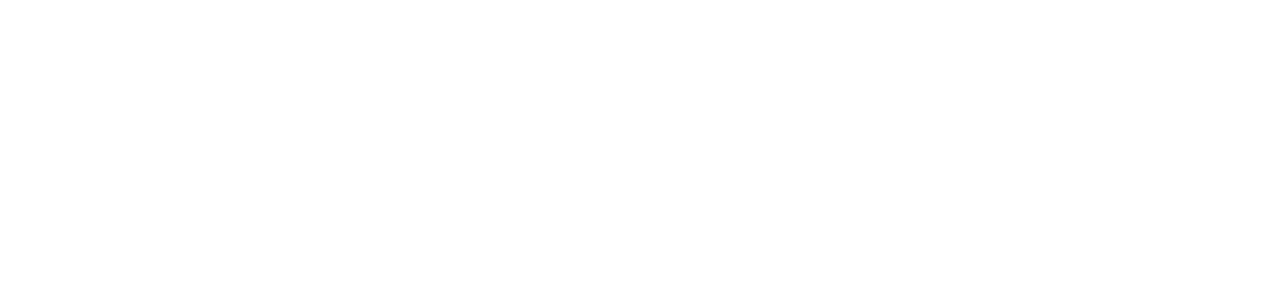
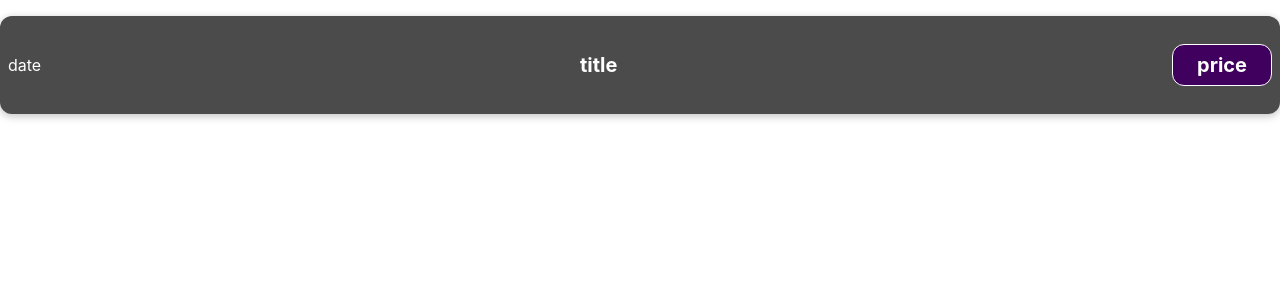
Before and after one commit to ilmarIV/expenses, a React (Create React App) app: page / in a window 1280 px wide. Shown: the top 300 px of the page. Built offline with nearby package versions, Linux system fonts and the light colour scheme.

Commit message:
addad expenseitem

```diff
--- a/src/App.js
+++ b/src/App.js
@@ -1,10 +1,12 @@
 import './App.css';
+import ExpenseItem from './comp/ExpenseItem';
 
-function App() {
+const App = () => {
   return (
     <div className="App">
+      <ExpenseItem />
     </div>
-  );
+  )
 }
 
 export default App;
--- /dev/null
+++ b/src/comp/ExpenseItem.css
@@ -0,0 +1,57 @@
+.expense-item {
+    display: flex;
+    justify-content: space-between;
+    align-items: center;
+    box-shadow: 0 2px 8px rgba(0, 0, 0, 0.25);
+    padding: 0.5rem;
+    margin: 1rem 0;
+    border-radius: 12px;
+    background-color: #4b4b4b;
+    color: white;
+}
+
+.expense-item__description {
+    display: flex;
+    flex-direction: column;
+    gap: 1rem;
+    align-items: flex-end;
+    flex-flow: column-reverse;
+    justify-content: flex-start;
+    flex: 1;
+}
+
+.expense-item h2 {
+    color: #3a3a3a;
+    font-size: 1rem;
+    flex: 1;
+    margin: 0 1rem;
+    color: white;
+}
+
+.expense-item__price {
+    font-size: 1rem;
+    font-weight: bold;
+    color: white;
+    background-color: #40005d;
+    border: 1px solid white;
+    padding: 0.5rem;
+    border-radius: 12px;
+}
+
+@media (min-width: 580px) {
+    .expense-item__description {
+        flex-direction: row;
+        align-items: center;
+        justify-content: flex-start;
+        flex: 1;
+    }
+
+    .expense-item__description h2 {
+        font-size: 1.25rem;
+    }
+
+    .expense-item__price {
+        font-size: 1.25rem;
+        padding: 0.5rem 1.5rem;
+    }
+}
--- /dev/null
+++ b/src/comp/ExpenseItem.js
@@ -0,0 +1,15 @@
+import './ExpenseItem.css'
+
+const ExpenseItem = () => {
+    return (
+        <div className='expense-item'>
+            <div>date</div>
+            <div className='expense-item__description'>
+                <h2>title</h2>
+                <p className='expense-item__price'>price</p>
+            </div>
+        </div>
+    )
+}
+
+export default ExpenseItem
```
